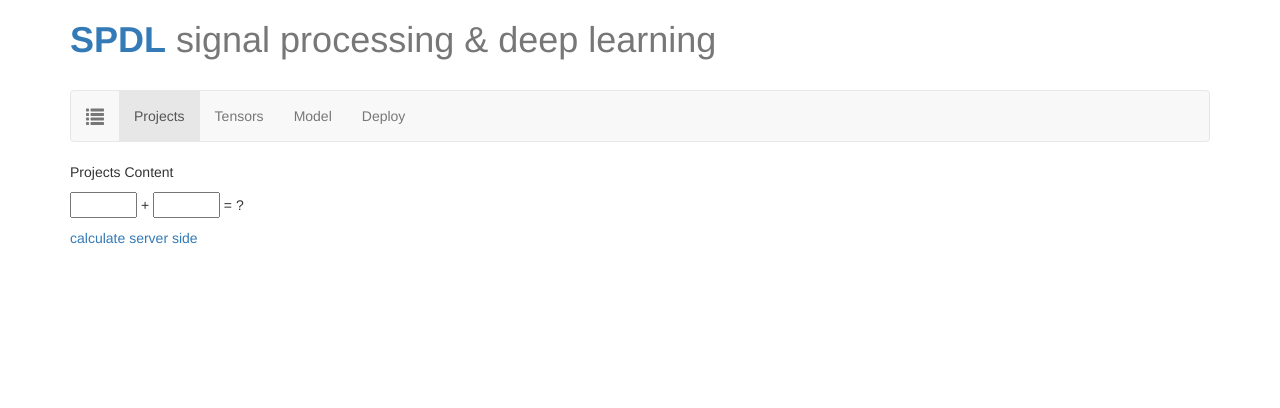
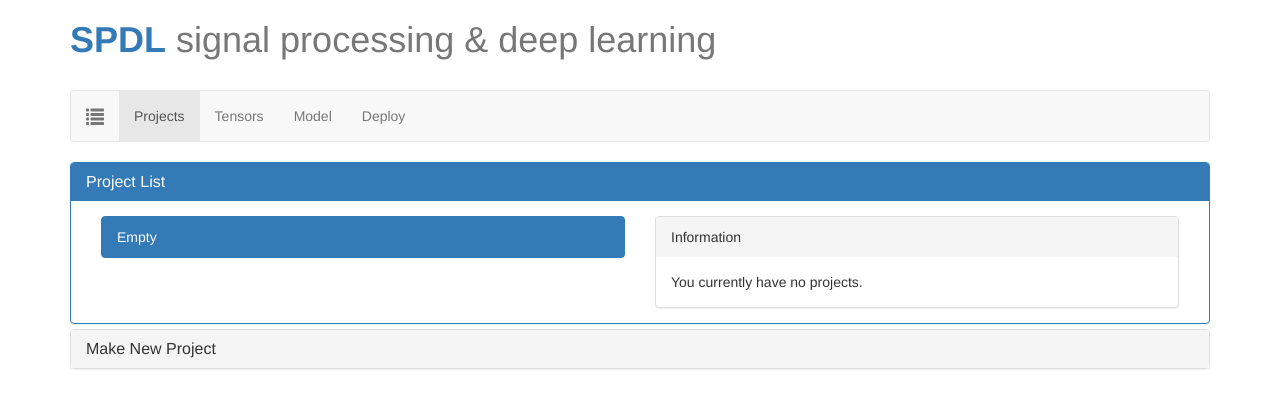
Before and after one commit to cwkx/spdl, a Flask app: page / in a window 1280 px wide. Shown: the top 408 px of the page. Run offline with Flask 2, Linux system fonts and the light colour scheme; some libraries are stand-ins or nearby versions.

Commit message:
work on projects list

```diff
--- a/static/css/spdlstyle.css
+++ b/static/css/spdlstyle.css
@@ -10,7 +10,7 @@ body {
 }
 
 /* Constrain image group height */
-.image-list-group {
+.projects-list-group {
     max-height:300px;
     overflow-y:auto;
 }
--- a/templates/index.html
+++ b/templates/index.html
@@ -87,14 +87,43 @@
 			<!-- ============================================================== -->
 			<!-- PROJECTS -->
 			<!-- ============================================================== -->
-			<div id="projects" class="tab-pane fade in active">
-				<p>Projects Content</p>
-				<p>
-					<input type=text size=5 name=a> +
-					<input type=text size=5 name=b> =
-					<span id=result>?</span>
-					<p>
-						<a href=# id=calculate>calculate server side</a>
+         <div id="projects" class="tab-pane fade in active">
+            <div class="panel-group" id="projectsAccordion">
+            	<div class="panel panel-primary">
+            		<div class="panel-heading">
+            			<h4 class="panel-title">
+            				<a data-toggle="collapse" data-parent="#projectsAccordion" href="#collapse1">Project List</a>
+            			</h4>
+            		</div>
+            		<div id="collapse1" class="panel-collapse collapse in">
+            			<div class="panel-body">
+                        <div class="container col-xs-6 col-sm-6">
+                           <div class="projects-list-group" id="projectsListGroup">
+                              <a class="list-group-item active" href="#">Empty</a>
+                           </div>
+                        </div>
+                        <div class="container col-xs-6 col-sm-6">
+                        	<div class="panel panel-default">
+                        		<div class="panel-heading">Information</div>
+                        		<div class="panel-body">
+                                 You currently have no projects.
+                        		</div>
+                        	</div>
+                        </div>
+                     </div>
+            		</div>
+            	</div>
+            	<div class="panel panel-default">
+            		<div class="panel-heading">
+            			<h4 class="panel-title">
+            				<a data-toggle="collapse" data-parent="#projectsAccordion" href="#collapse2">Make New Project</a>
+            			</h4>
+            		</div>
+            		<div id="collapse2" class="panel-collapse collapse">
+            			<div class="panel-body">Lorem ipsum dolor sit amet, consectetur adipisicing elit, sed do eiusmod tempor incididunt ut labore et dolore magna aliqua. Ut enim ad minim veniam, quis nostrud exercitation ullamco laboris nisi ut aliquip ex ea commodo consequat.</div>
+            		</div>
+            	</div>
+            </div>
 			</div>
 
 			<!-- ============================================================== -->
@@ -108,7 +137,13 @@
 			<!-- MODEL -->
 			<!-- ============================================================== -->
 			<div id="model" class="tab-pane fade">
-				Model Content
+            <p>Model Content</p>
+				<p>
+					<input type=text size=5 name=a> +
+					<input type=text size=5 name=b> =
+					<span id=result>?</span>
+					<p>
+						<a href=# id=calculate>calculate server side</a>
 			</div>
 
 			<!-- ============================================================== -->
```
Also changed, not shown: templates/debug.html (added).
